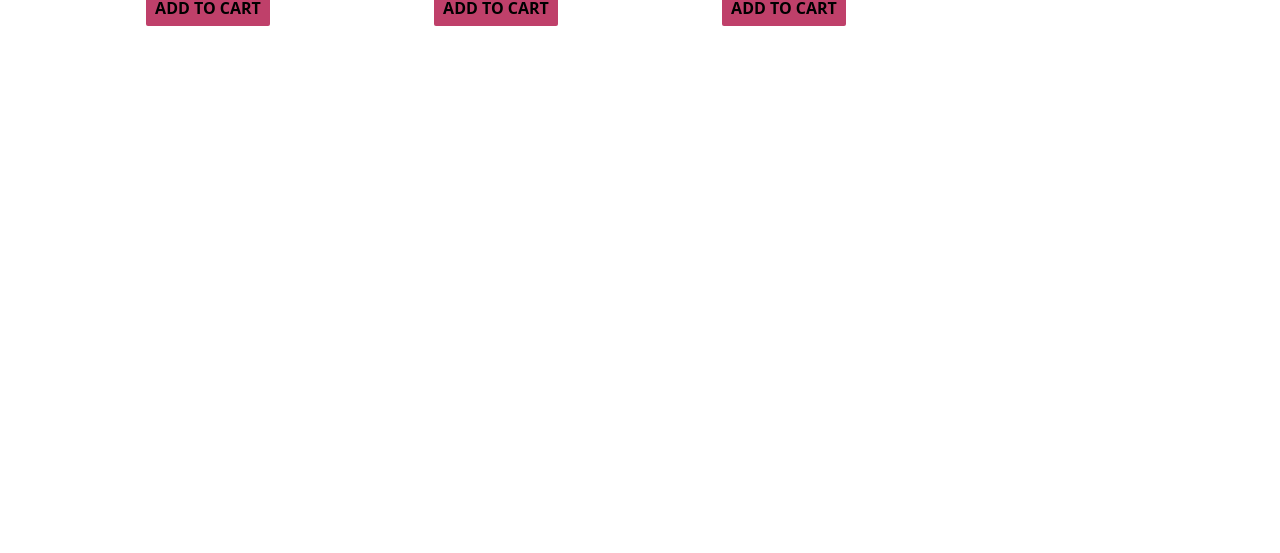
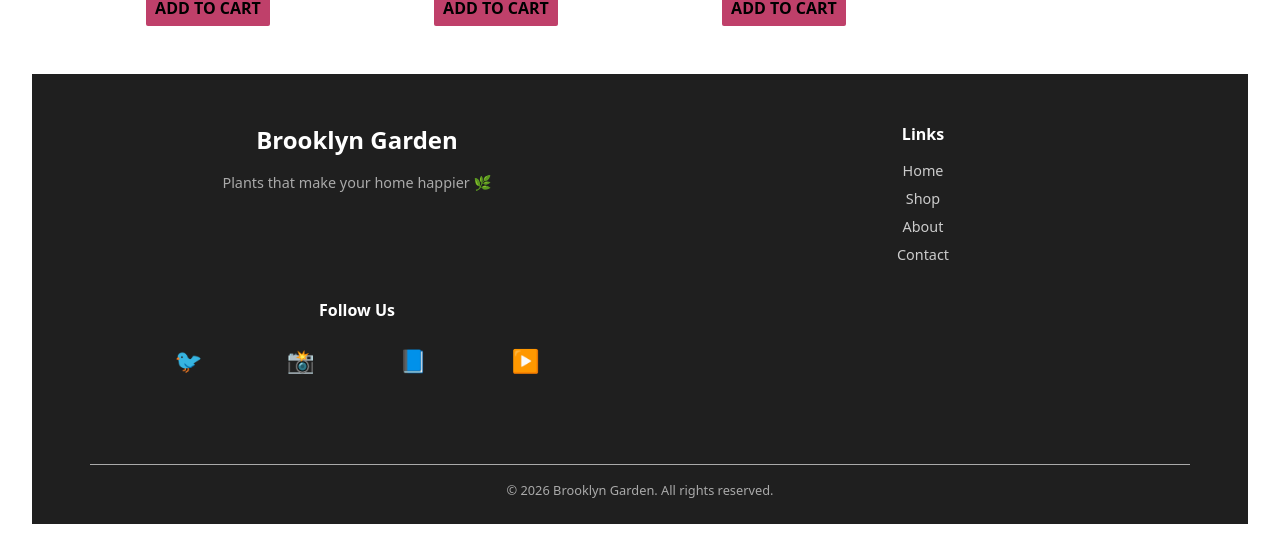
Before and after one commit to BAsnetSujan420/container-queries, a React (Vite) app: page / in a window 1280 px wide. Shown: the part 741-1294 px from the top of the page. Before the commit the page ends 847 px from the top, so only its background shows below. Built offline with nearby package versions, Linux system fonts and the light colour scheme.

Commit message:
adds footer section

```diff
--- a/src/components/ProductGrid.jsx
+++ b/src/components/ProductGrid.jsx
@@ -130,13 +130,121 @@ const ProductContainer = styled.div`
   }
 `;
 
+const FooterContainer = styled.footer`
+  background: #1f1f1f;
+  color: #fff;
+  padding: 3rem 2rem 1.5rem;
+
+  h4,
+  h2 {
+    margin: 0;
+    margin-bottom: 0.5rem;
+  }
+`;
+
+const FooterContent = styled.div`
+  max-width: 1100px;
+  margin: auto;
+
+  display: grid;
+  grid-template-columns: repeat(2, 1fr);
+  gap: 2rem;
+`;
+
+const Brand = styled.div`
+  p {
+    color: #aaa;
+    font-size: 0.9rem;
+  }
+`;
+
+const Links = styled.div`
+  display: flex;
+  flex-direction: column;
+  gap: 0.4rem;
+
+  @media (max-width: 600px) {
+    gap: 1rem;
+  }
+
+  a {
+    color: #ccc;
+    text-decoration: none;
+    font-size: 0.9rem;
+  }
+
+  a:hover {
+    color: white;
+  }
+`;
+
+const Social = styled.div``;
+
+const Icons = styled.div`
+  display: flex;
+  font-size: 1.4rem;
+  justify-content: space-evenly;
+  margin-block: 1em;
+
+  a {
+    text-decoration: none;
+  }
+
+  a:hover {
+    transform: scale(1.2);
+  }
+`;
+
+const Copyright = styled.div`
+  text-align: center;
+  margin-top: 2rem;
+  padding-top: 1rem;
+  font-size: 0.8rem;
+  color: #aaa;
+
+  grid-column: 1 / -1;
+  border-top: 1px solid;
+`;
+
 export default function ProductGrid() {
   return (
-    <Layout>
-      {products.map((product) => (
-        <ProductCard key={product.name} {...product} />
-      ))}
-    </Layout>
+    <div>
+      <Layout>
+        {products.map((product) => (
+          <ProductCard key={product.name} {...product} />
+        ))}
+      </Layout>
+
+      <FooterContainer>
+        <FooterContent>
+          <Brand>
+            <h2>Brooklyn Garden</h2>
+            <p>Plants that make your home happier 🌿</p>
+          </Brand>
+
+          <Links>
+            <h4>Links</h4>
+            <a href="#">Home</a>
+            <a href="#">Shop</a>
+            <a href="#">About</a>
+            <a href="#">Contact</a>
+          </Links>
+
+          <Social>
+            <h4>Follow Us</h4>
+            <Icons>
+              <a href="#">🐦</a>
+              <a href="#">📸</a>
+              <a href="#">📘</a>
+              <a href="#">▶️</a>
+            </Icons>
+          </Social>
+          <Copyright>
+            © {new Date().getFullYear()} Brooklyn Garden. All rights reserved.
+          </Copyright>
+        </FooterContent>
+      </FooterContainer>
+    </div>
   );
 }
 
```
